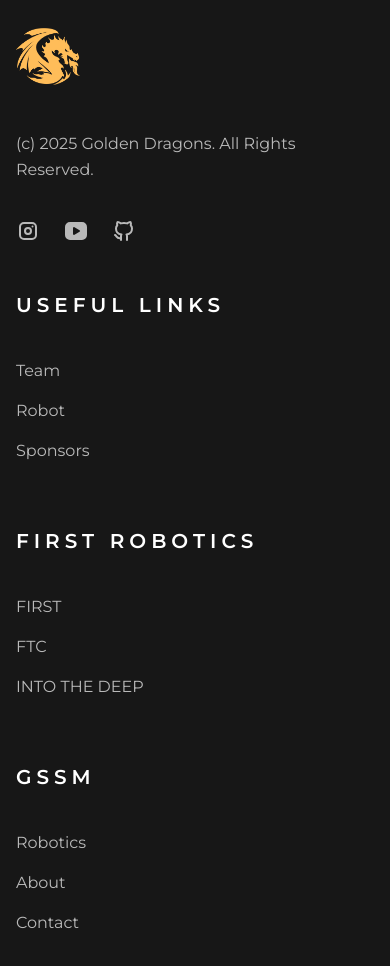
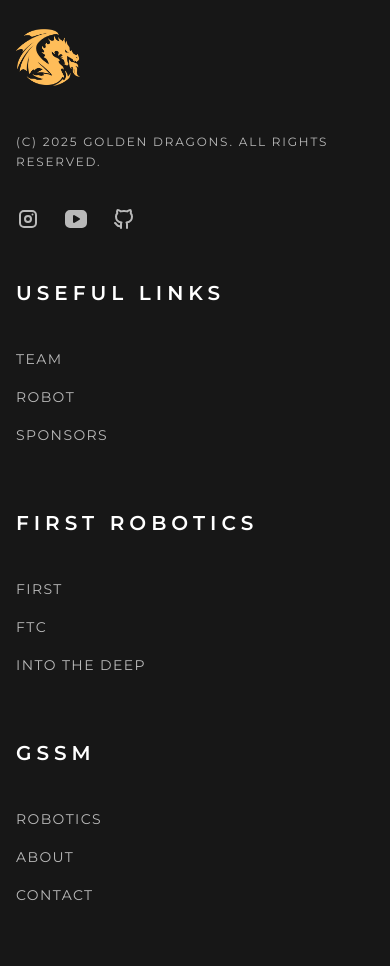
Before and after one commit to GoldenDragons772/ftc772.org, a Next.js app: page / in a window 390 px wide. Shown: the part 7820-8786 px from the top of the page. Built offline with nearby package versions, Linux system fonts and the light colour scheme.

Commit message:
Reworked Header and Footer

```diff
--- a/src/components/Footer/index.tsx
+++ b/src/components/Footer/index.tsx
@@ -5,7 +5,7 @@
 const Footer = () => {
   return (
     <>
-      <footer className="relative z-10 bg-[#171717] pt-16 md:pt-20 lg:pt-24">
+      <footer className="relative z-10 bg-[#171717] border-t border-white/10 pt-16 md:pt-20 lg:pt-24">
         <div className="container">
           <div className="-mx-4 flex flex-wrap">
             <div className="w-full px-4 md:w-1/2 lg:w-4/12 xl:w-5/12">
@@ -19,7 +19,7 @@
                     height={60}
                   />
                 </Link>
-                <p className="mb-9 text-base leading-relaxed text-white/70">
+                <p className="mb-9 text-xs uppercase tracking-[0.15em] leading-relaxed text-white/70">
                   (c) 2025 Golden Dragons. All Rights Reserved.
                 </p>
                 <div className="flex items-center">
@@ -28,7 +28,7 @@
                     aria-label="social-link"
                     target="_blank"
                     rel="noopener noreferrer"
-                    className="mr-6 text-white/70 duration-300 hover:text-yellow"
+                    className="mr-6 text-white/70 transition-all duration-300 hover:text-yellow hover:-translate-y-1"
                   >
                     <svg xmlns="http://www.w3.org/2000/svg" width="24" height="24" viewBox="0 0 24 24" fill="none" stroke="currentColor" strokeWidth="2" strokeLinecap="round" strokeLinejoin="round" className="icon icon-tabler icons-tabler-outline icon-tabler-brand-instagram">
                       <path stroke="none" d="M0 0h24v24H0z" fill="none" />
@@ -42,7 +42,7 @@
                     aria-label="social-link"
                     target="_blank"
                     rel="noopener noreferrer"
-                    className="mr-6 text-white/70 duration-300 hover:text-yellow"
+                    className="mr-6 text-white/70 transition-all duration-300 hover:text-yellow hover:-translate-y-1"
                   >
                     <svg xmlns="http://www.w3.org/2000/svg" width="24" height="24" viewBox="0 0 24 24" fill="currentColor" className="icon icon-tabler icons-tabler-filled icon-tabler-brand-youtube">
                       <path stroke="none" d="M0 0h24v24H0z" fill="none" />
@@ -54,7 +54,7 @@
                     aria-label="social-link"
                     target="_blank"
                     rel="noopener noreferrer"
-                    className="text-white/70 duration-300 hover:text-yellow"
+                    className="text-white/70 transition-all duration-300 hover:text-yellow hover:-translate-y-1"
                   >
                     <svg xmlns="http://www.w3.org/2000/svg" width="24" height="24" viewBox="0 0 24 24" fill="none" stroke="currentColor" strokeWidth="2" strokeLinecap="round" strokeLinejoin="round" className="icon icon-tabler icons-tabler-outline icon-tabler-brand-github">
                       <path stroke="none" d="M0 0h24v24H0z" fill="none" />
@@ -74,7 +74,7 @@
                   <li>
                     <Link
                       href="/"
-                      className="mb-4 inline-block text-base text-white/70 duration-300 hover:text-yellow"
+                      className="mb-4 inline-block text-sm uppercase tracking-[0.1em] text-white/70 transition-all duration-300 hover:text-yellow hover:translate-x-1"
                     >
                       Team
                     </Link>
@@ -82,7 +82,7 @@
                   <li>
                     <Link
                       href="/robot"
-                      className="mb-4 inline-block text-base text-white/70 duration-300 hover:text-yellow"
+                      className="mb-4 inline-block text-sm uppercase tracking-[0.1em] text-white/70 transition-all duration-300 hover:text-yellow hover:translate-x-1"
                     >
                       Robot
                     </Link>
@@ -90,7 +90,7 @@
                   <li>
                     <Link
                       href="/sponsor"
-                      className="mb-4 inline-block text-base text-white/70 duration-300 hover:text-yellow"
+                      className="mb-4 inline-block text-sm uppercase tracking-[0.1em] text-white/70 transition-all duration-300 hover:text-yellow hover:translate-x-1"
                     >
                       Sponsors
                     </Link>
@@ -109,7 +109,7 @@
                     <Link
                       target="_blank"
                       href="https://www.firstinspires.org/"
-                      className="mb-4 inline-block text-base text-white/70 duration-300 hover:text-yellow"
+                      className="mb-4 inline-block text-sm uppercase tracking-[0.1em] text-white/70 transition-all duration-300 hover:text-yellow hover:translate-x-1"
                     >
                       FIRST
                     </Link>
@@ -118,7 +118,7 @@
                     <Link
                       target="_blank"
                       href="https://www.firstinspires.org/robotics/ftc"
-                      className="mb-4 inline-block text-base text-white/70 duration-300 hover:text-yellow"
+                      className="mb-4 inline-block text-sm uppercase tracking-[0.1em] text-white/70 transition-all duration-300 hover:text-yellow hover:translate-x-1"
                     >
                       FTC
                     </Link>
@@ -127,7 +127,7 @@
                     <Link
                       target="_blank"
                       href="https://youtu.be/ewlDPvRK4U4?si=81Au6CfuAiAtxrSC"
-                      className="mb-4 inline-block text-base text-white/70 duration-300 hover:text-yellow"
+                      className="mb-4 inline-block text-sm uppercase tracking-[0.1em] text-white/70 transition-all duration-300 hover:text-yellow hover:translate-x-1"
                     >
                       INTO THE DEEP
                     </Link>
@@ -146,7 +146,7 @@
                     <Link
                       target="_blank"
                       href="https://www.scgssm.org/robotics"
-                      className="mb-4 inline-block text-base text-white/70 duration-300 hover:text-yellow"
+                      className="mb-4 inline-block text-sm uppercase tracking-[0.1em] text-white/70 transition-all duration-300 hover:text-yellow hover:translate-x-1"
                     >
                       Robotics
                     </Link>
@@ -155,7 +155,7 @@
                     <Link
                       target="_blank"
                       href="https://www.scgssm.org/who-we-are"
-                      className="mb-4 inline-block text-base text-white/70 duration-300 hover:text-yellow"
+                      className="mb-4 inline-block text-sm uppercase tracking-[0.1em] text-white/70 transition-all duration-300 hover:text-yellow hover:translate-x-1"
                     >
                       About
                     </Link>
@@ -164,7 +164,7 @@
                     <Link
                       target="_blank"
                       href="https://www.scgssm.org/contact"
-                      className="mb-4 inline-block text-base text-white/70 duration-300 hover:text-yellow"
+                      className="mb-4 inline-block text-sm uppercase tracking-[0.1em] text-white/70 transition-all duration-300 hover:text-yellow hover:translate-x-1"
                     >
                       Contact
                     </Link>
--- a/src/components/Header/index.tsx
+++ b/src/components/Header/index.tsx
@@ -103,7 +103,7 @@
                         {menuItem.path ? (
                           <Link
                             href={menuItem.path}
-                            className={`flex py-2 text-base lg:mr-0 lg:inline-flex lg:px-0 lg:py-6 ${
+                            className={`flex py-2 text-sm uppercase tracking-[0.15em] font-medium transition-all duration-300 lg:mr-0 lg:inline-flex lg:px-0 lg:py-6 ${
                               usePathName === menuItem.path
                                 ? "text-yellow"
                                 : "text-white hover:text-yellow"
@@ -115,7 +115,7 @@
                           <>
                             <p
                               onClick={() => handleSubmenu(index)}
-                              className="flex cursor-pointer items-center justify-between py-2 text-base text-white group-hover:text-yellow lg:mr-0 lg:inline-flex lg:px-0 lg:py-6"
+                              className="flex cursor-pointer items-center justify-between py-2 text-sm uppercase tracking-[0.15em] font-medium text-white transition-all duration-300 group-hover:text-yellow lg:mr-0 lg:inline-flex lg:px-0 lg:py-6"
                             >
                               {menuItem.title}
                               <span className="pl-3">
@@ -138,7 +138,7 @@
                                 <Link
                                   href={submenuItem.path}
                                   key={index}
-                                  className="block rounded py-2.5 text-sm text-white hover:text-yellow lg:px-3"
+                                  className="block rounded py-2.5 text-xs uppercase tracking-[0.15em] font-medium text-white/70 transition-all duration-300 hover:text-yellow lg:px-3"
                                 >
                                   {submenuItem.title}
                                 </Link>
@@ -155,7 +155,7 @@
                 <Link
                   target="_blank"
                   href="mailto:golden.dragons.gssm@gmail.com"
-                  className="ease-in-up shadow-btn hover:shadow-btn-hover hidden rounded-sm bg-yellow px-8 py-3 text-base font-medium text-black transition duration-300 hover:bg-opacity-90 md:block md:px-9 lg:px-6 xl:px-9"
+                  className="ease-in-up hidden rounded-md border border-yellow/60 bg-[#171717] px-8 py-3 text-xs uppercase tracking-[0.2em] font-semibold text-yellow shadow-[0_0_20px_rgba(251,176,64,0.15)] transition-all duration-300 hover:-translate-y-0.5 hover:shadow-[0_0_35px_rgba(251,176,64,0.35)] md:block md:px-9 lg:px-6 xl:px-9"
                 >
                   Contact us
                 </Link>
```
